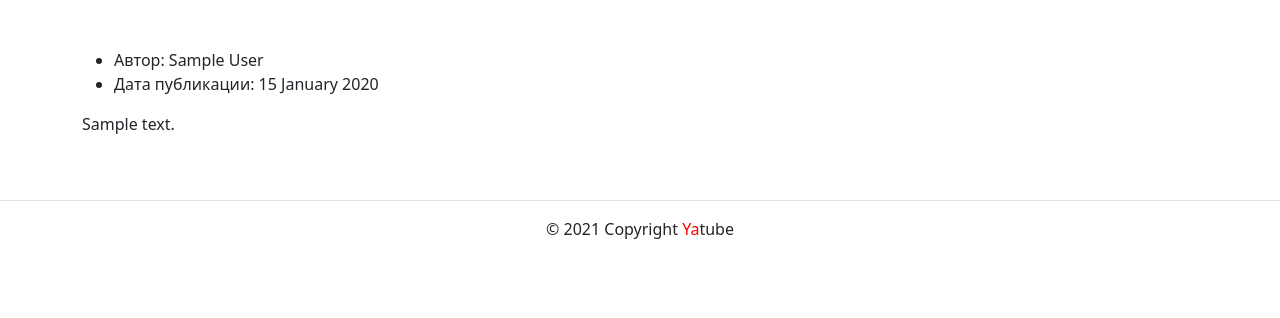
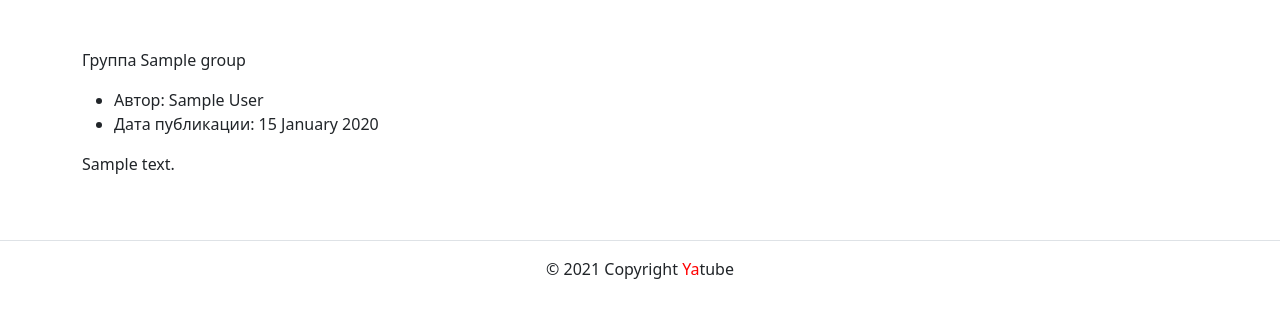
Before and after one commit to Dexie7/hw02_community, a Django app: a page that uses yatube/templates/base.html in a window 1280 px wide. Shown: the part 56-374 px from the top of the page. Run offline with Django 3.2, Linux system fonts and the light colour scheme; tables that the repository leaves empty hold one stand-in row (values such as "Sample post"); some libraries are stand-ins or nearby versions.

Commit message:
My commit 4

```diff
--- a/yatube/posts/models.py
+++ b/yatube/posts/models.py
@@ -9,7 +9,6 @@ class Group(models.Model):
     title = models.CharField(max_length=200)
     slug = models.SlugField(unique=True, null=True, blank=True)
     description = models.TextField()
-
     def __str__(self):
         return f'{self.title} - {self.slug}'
 
@@ -24,7 +23,7 @@ class Post(models.Model):
     )
     group = models.ForeignKey(Group, on_delete=models.SET_NULL,
                               blank=True, null=True,
-                              related_name='groups')
+                              related_name='group_posts')
 
     class Meta:
-        ordering = ['-pub_date']
+        ordering = ('-pub_date',)
--- a/yatube/posts/views.py
+++ b/yatube/posts/views.py
@@ -14,7 +14,7 @@ def index(request):
 def group_posts(request, slug):
     group = get_object_or_404(Group, slug=slug)
 
-    posts = group.groups.all()[:10]
+    posts = group.group_posts.all()[:10]
     context = {
         'group': group,
         'posts': posts,
--- a/yatube/templates/base.html
+++ b/yatube/templates/base.html
@@ -21,3 +21,4 @@
     </main>
     {% include "includes/footer.html" %}
   </body>
+</html>
--- a/yatube/templates/posts/group_list.html
+++ b/yatube/templates/posts/group_list.html
@@ -1,10 +1,13 @@
 {% extends 'base.html' %}
 {% block title %}
-  Последние обновления на сайте
+  Последние публикации на сайте
 {% endblock %}
 {% block content %}
   <div class="container py-5">
     <article>
+    <p>
+      Группа {{ group.title }}
+    </p>
       {% for post in posts %}
         <ul>
           <li>
```
Also changed, not shown: 1 other file.
